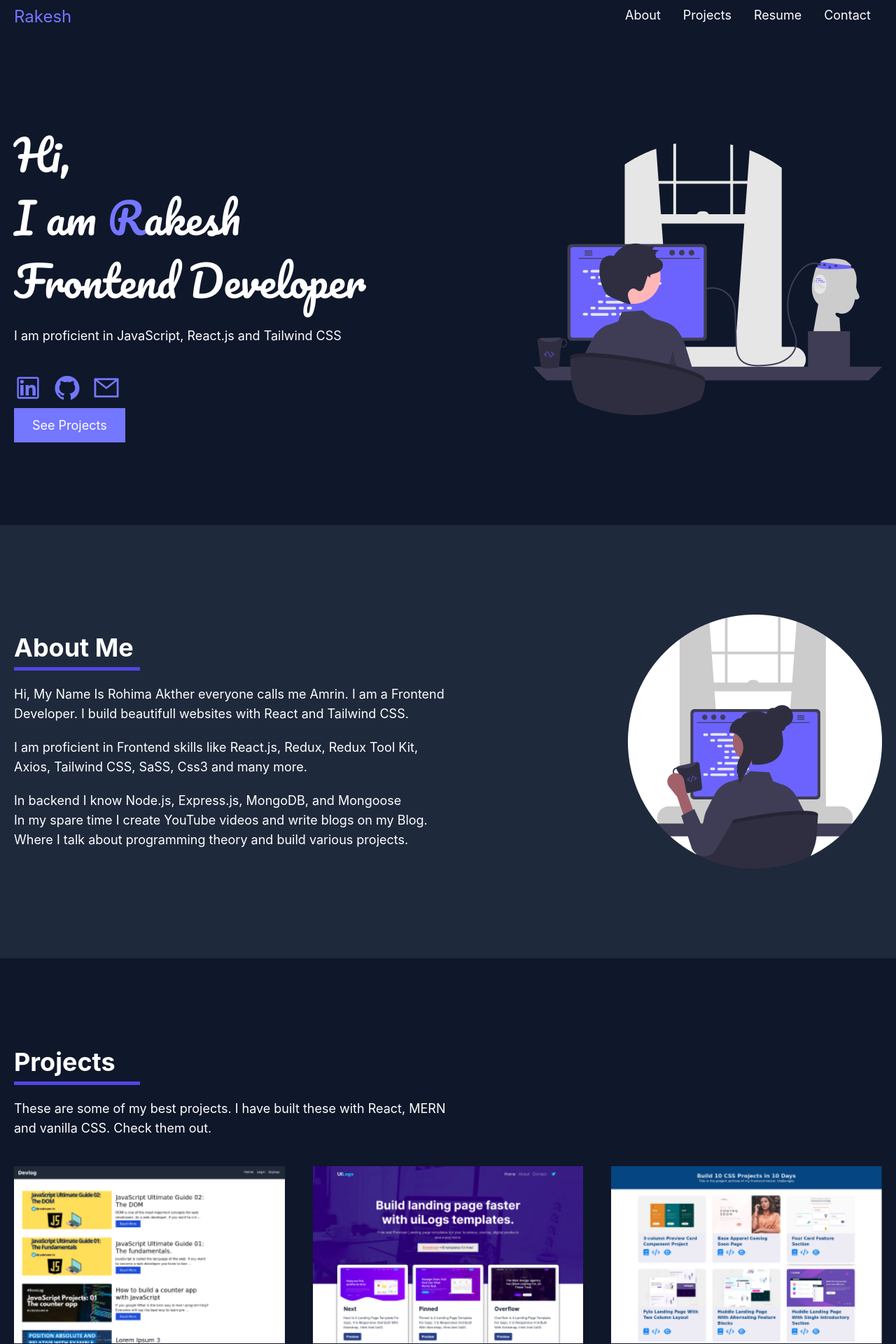
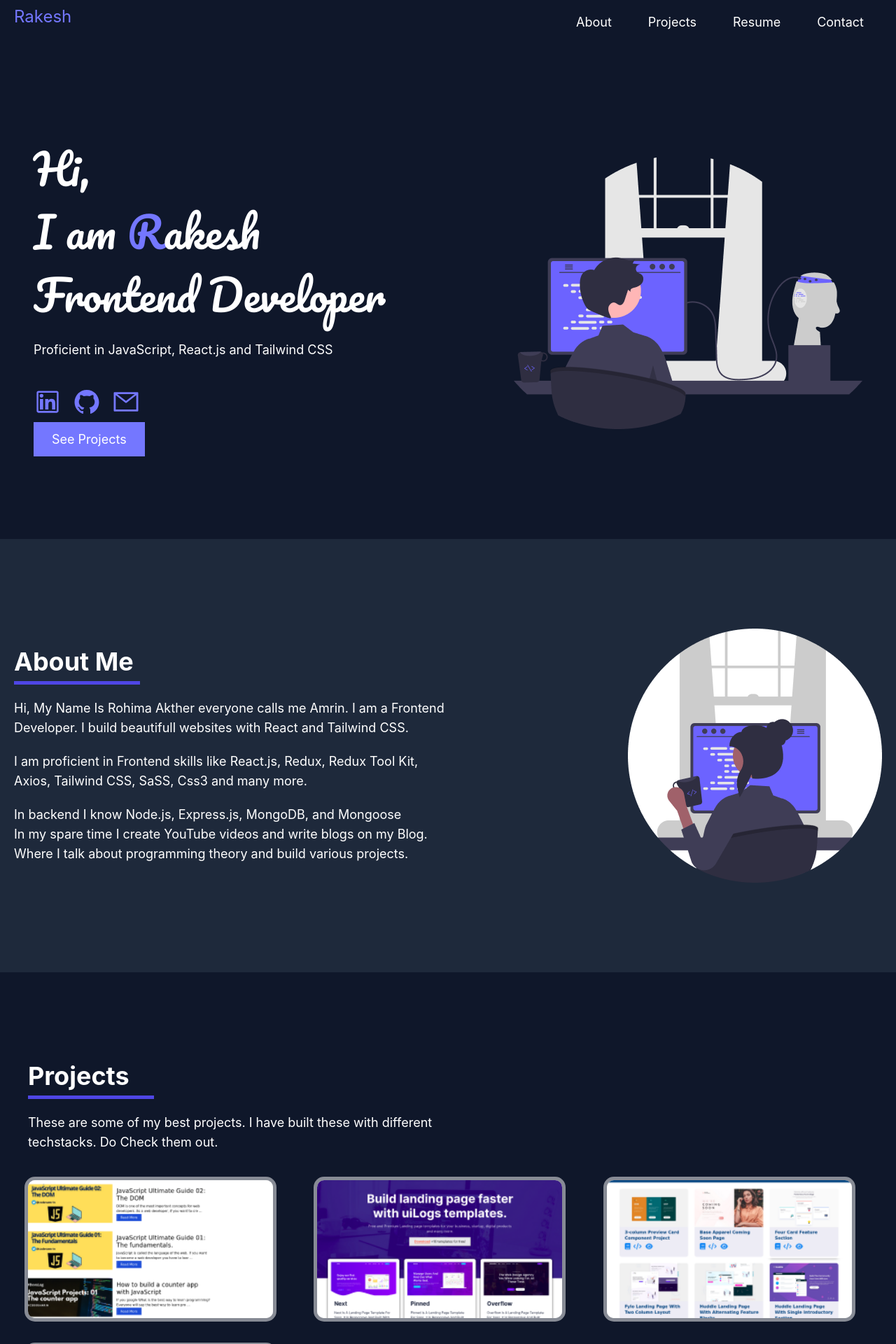
Before and after one commit to kingpin8510/Portfolio, a React (Create React App) app: page / in a window 1280 px wide. Shown: the top 1920 px of the page at 70% size. Built offline with nearby package versions, Linux system fonts and the light colour scheme.

Commit message:
Updated the Projects card style

```diff
--- a/public/index.html
+++ b/public/index.html
@@ -25,7 +25,7 @@
       Learn how to configure a non-root public URL by running `npm run build`.
     -->
     <link href="https://fonts.googleapis.com/css2?family=Pacifico&display=swap" rel="stylesheet">
-    <title>Rakesh | WebDeveloper</title>
+    <title>Rakesh | Web Developer</title>
   </head>
   <body>
     <noscript>You need to enable JavaScript to run this app.</noscript>
--- a/src/App.css
+++ b/src/App.css
@@ -7,7 +7,7 @@ html {
 }
 
 body {
-    @apply text-lg
+    @apply text-lg;
 }
 
 
@@ -31,12 +31,31 @@ body {
     color: #7477FF;
 }
 
+nav li{
+    margin: 10px;
+}
+
 nav li a {
     @apply px-4 py-5 text-lg;
 }
 
 nav li a:hover {
     color: #7477FF;
+}
+
+nav ul li::after {
+    content: "";
+    display: block;
+    height: 4px;
+    width: 100%;
+    background-color: white;
+    transform: scaleX(0);
+    transform-origin: left;
+    transition: transform 0.5s ease;
+}
+
+nav ul li:hover:after {
+    transform: scaleX(1);
 }
 
 /*.mobile-nav {
@@ -49,3 +68,153 @@ h1 {
     font-family: 'Pacifico', cursive;
     line-height: 1.5 !important;
 }
+
+
+.card {
+    position: relative;
+    width: 350px;
+    aspect-ratio: 16/9;
+    background-color: #f2f2f2;
+    border-radius: 10px;
+    display: flex;
+    align-items: center;
+    justify-content: center;
+    overflow: hidden;
+    perspective: 1000px;
+    box-shadow: 0 0 0 5px #ffffff80;
+    transition: all 0.6s cubic-bezier(0.175, 0.885, 0.32, 1.275);
+  }
+
+  .card svg {
+    width: 48px;
+    fill: #333;
+    transition: all 0.6s cubic-bezier(0.175, 0.885, 0.32, 1.275);
+  }
+
+  .card__image {
+    width: 100%;
+    height: 100%;
+  }
+
+  .card:hover {
+    transform: scale(1.05);
+    box-shadow: 0 8px 16px rgba(255, 255, 255, 0.2);
+  }
+
+  .card__content {
+    position: absolute;
+    top: 0;
+    left: 0;
+    width: 100%;
+    height: 100%;
+    padding: 20px;
+    box-sizing: border-box;
+    background-color: #f2f2f2;
+    transform: rotateX(-90deg);
+    transform-origin: bottom;
+    transition: all 0.6s cubic-bezier(0.175, 0.885, 0.32, 1.275);
+  }
+
+  .card:hover .card__content {
+    transform: rotateX(0deg);
+  }
+
+  .card__title {
+    margin: 0;
+    font-size: 20px;
+    color: #333;
+    font-weight: 700;
+  }
+
+  .card:hover svg {
+    scale: 0;
+  }
+
+  .card__description {
+    margin: 10px 0 10px;
+    font-size: 12px;
+    color: #777;
+    line-height: 1.4;
+  }
+
+  .card__button {
+    padding: 15px;
+    border-radius: 8px;
+    background: #777;
+    border: none;
+    color: white;
+  }
+
+  .secondary {
+    background: transparent;
+    color: #777;
+    border: 1px solid #777;
+  }
+
+
+
+
+/* .book {
+    position: relative;
+    border-radius: 10px;
+    width: 220px;
+    height: 300px;
+    background-color: whitesmoke;
+    -webkit-box-shadow: 1px 1px 12px #000;
+    box-shadow: 1px 1px 12px #000;
+    -webkit-transform: preserve-3d;
+    -ms-transform: preserve-3d;
+    transform: preserve-3d;
+    -webkit-perspective: 2000px;
+    perspective: 2000px;
+    display: -webkit-box;
+    display: -ms-flexbox;
+    display: flex;
+    -webkit-box-align: center;
+    -ms-flex-align: center;
+    align-items: center;
+    -webkit-box-pack: center;
+    -ms-flex-pack: center;
+    justify-content: center;
+    color: #000;
+  }
+
+  .cover {
+    top: 0;
+    position: absolute;
+    background-color: lightgray;
+    width: 100%;
+    height: 100%;
+    border-radius: 10px;
+    cursor: pointer;
+    -webkit-transition: all 0.5s;
+    transition: all 0.5s;
+    -webkit-transform-origin: 0;
+    -ms-transform-origin: 0;
+    transform-origin: 0;
+    -webkit-box-shadow: 1px 1px 12px #000;
+    box-shadow: 1px 1px 12px #000;
+    display: -webkit-box;
+    display: -ms-flexbox;
+    display: flex;
+    -webkit-box-align: center;
+    -ms-flex-align: center;
+    align-items: center;
+    -webkit-box-pack: center;
+    -ms-flex-pack: center;
+    justify-content: center;
+  }
+
+  .book:hover .cover {
+    -webkit-transition: all 0.5s;
+    transition: all 0.5s;
+    -webkit-transform: rotatey(-80deg);
+    -ms-transform: rotatey(-80deg);
+    transform: rotatey(-80deg);
+  }
+
+  p {
+    font-size: 20px;
+    font-weight: bolder;
+  }
+   */
--- a/src/components/Hero.jsx
+++ b/src/components/Hero.jsx
@@ -9,7 +9,7 @@ import {
 
 const Hero = () => {
   return (
-    <section className="bg-primary px-5 text-white py-32">
+    <section className="bg-primary px-12 text-white py-32">
       <div className="container mx-auto grid md:grid-cols-2 items-center justify-center md:justify-between">
         <div className="hero-info pb-5 md:pb-0">
           <h1 className="text-4xl lg:text-6xl">
@@ -18,7 +18,7 @@ const Hero = () => {
           </h1>
 
           <p className="py-5">
-            I am proficient in JavaScript, React.js and Tailwind CSS
+            Proficient in JavaScript, React.js and Tailwind CSS
           </p>
 
           <div className="flex py-5 ">
--- a/src/components/Projects.jsx
+++ b/src/components/Projects.jsx
@@ -8,20 +8,20 @@ const Projects = () => {
   const projects = [
     {
       img: devlog,
-      title: "devlog",
-      desc: " A multi author blog. Built with Node.js, MongoDB, React, Redux and Tailwind CSS ",
+      title: "IGDB",
+      desc: " IGDB : Internet Game Database ",
       code: "https://github.com/Coderamrin/devlog",
     },
     {
       img: uilogs,
-      title: "uilogs",
+      title: "Space Invaders",
       desc: "Free website template directory for SaaS and Degital Agency. Built with Bootstrap, JQuery and JavaScript",
       code: "https://github.com/Coderamrin/html-templates",
     },
     {
       img: cssProjects,
       title: "css projects",
-      desc: "Frontend Mentor challange directory, solved with vanilla CSS",
+      desc: "Frontend Mentor challenge directory, solved with vanilla CSS",
       code: "https://github.com/Coderamrin/build-10-css-projects",
     },
     {
@@ -33,16 +33,16 @@ const Projects = () => {
   ];
 
   return (
-    <section className="bg-primary text-white px-5 py-32" id="projects">
-      <div className="container mx-auto grid md:grid-cols-2 items-center md:justify-between">
+    <section className="bg-primary text-white px-10 py-32" id="projects">
+      {/* <div className="container mx-auto grid md:grid-cols-2 items-center md:justify-between">
         <div className="about-info mb-5">
           <h2 className="text-4xl font-bold mb-5 border-b-[5px] w-[180px] border-indigo-600 pb-2">
             Projects
           </h2>
 
           <p className="pb-5">
-            These are some of my best projects. I have built these with React,
-            MERN and vanilla CSS. Check them out.
+            These are some of my best projects. I have built these with
+            different techstacks. Do Check them out.
           </p>
         </div>
 
@@ -54,8 +54,8 @@ const Projects = () => {
           return (
             <div className="relative" key={i}>
               <img src={project.img} alt={project.title} />
-              <div className="flex absolute left-0 right-0 top-[13px] bottom-0 mx-auto w-[90%] h-[90%]  bg-primary  opacity-0 duration-500 justify-center flex-col hover:opacity-100 ">
-                <p className="py-5 text-center font-bold px-2 text-white">
+              <div className="flex absolute left-0 right-0 top-[13px] bottom-0 mx-auto w-[90%] h-[90%]  bg-primary  duration-500 justify-center flex-col  opacity-0 hover:opacity-100 ">
+                <p className="py-5 text-center font-bold px-2 text-white opacity-50">
                   {project.desc}
                 </p>
 
@@ -71,6 +71,52 @@ const Projects = () => {
             </div>
           );
         })}
+      </div> */}
+
+      <div className="container mx-auto grid md:grid-cols-2 items-center md:justify-between">
+        <div className="about-info mb-5">
+          <h2 className="text-4xl font-bold mb-5 border-b-[5px] w-[180px] border-indigo-600 pb-2">
+            Projects
+          </h2>
+
+          <p className="pb-5">
+            These are some of my best projects. I have built these with
+            different techstacks. Do Check them out.
+          </p>
+        </div>
+
+        <div className="about-img"></div>
+      </div>
+      <div className="projects container mx-auto grid md:grid-cols-3 gap-10">
+        {projects.map((project, i) => (
+          <div className="card relative" key={i}>
+            <img
+              src={project.img}
+              alt={project.title}
+              className="w-full h-64 object-cover"
+            />
+            <div className="card__content p-4">
+              <p className="card__title text-xl font-bold mb-2">
+                {project.title}
+              </p>
+              <p className="card__description mb-4">{project.desc}</p>
+              <div className="flex space-x-4">
+                <a
+                  href={project.demo}
+                  className="card__button bg-blue-700 hover:bg-blue-800 text-white font-bold py-2 px-4 rounded"
+                >
+                  Live Demo
+                </a>
+                <a
+                  href={project.code}
+                  className="card__button secondary bg-gray-700 hover:bg-gray-800 text-white font-bold py-2 px-4 rounded"
+                >
+                  Source Code
+                </a>
+              </div>
+            </div>
+          </div>
+        ))}
       </div>
     </section>
   );
--- a/src/components/header.jsx
+++ b/src/components/header.jsx
@@ -13,19 +13,19 @@ const Header = () => {
       </a>
 
       {/*Desktop Nav*/}
-      <nav className="hidden md:block">
+      <nav className="hidden md:block" id="n1">
         <ul className="flex">
-          <li>
-            <a href="/#">About</a>
+          <li className="relative">
+            <a href="/#about">About</a>
           </li>
           <li>
             <a href="/#projects">Projects</a>
           </li>
           <li>
-            <a href="/resume">Resume</a>
+            <a href="/#resume">Resume</a>
           </li>
           <li>
-            <a href="/contact">Contact</a>
+            <a href="/#contact">Contact</a>
           </li>
         </ul>
       </nav>
```
